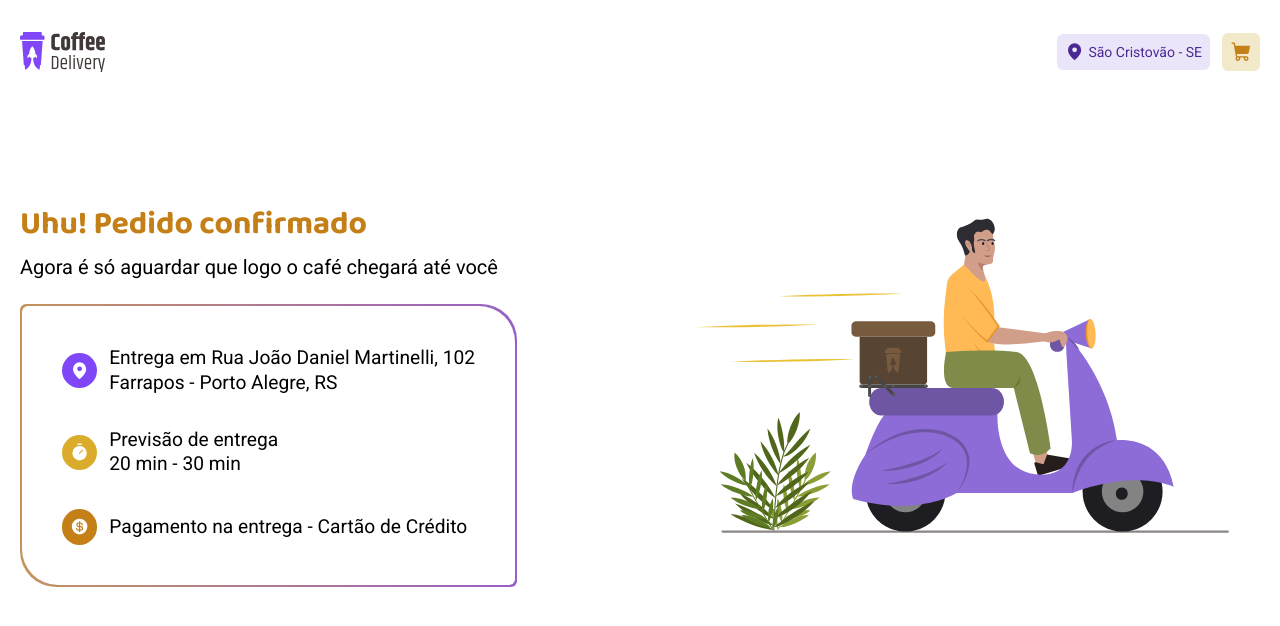
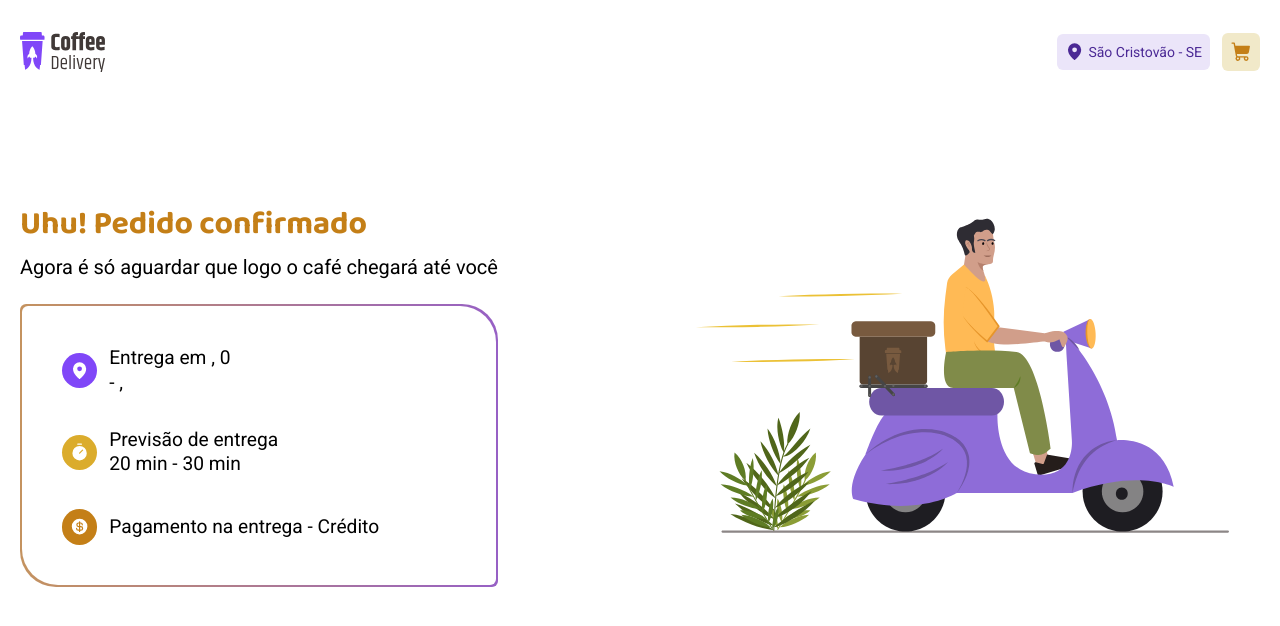
Before and after one commit to Kaique790/react-projects, a React (Vite) app: page /order-placed in a window 1280 px wide. Shown: the top 626 px of the page. Built offline with nearby package versions, Linux system fonts and the light colour scheme.

Commit message:
Project - finalized

```diff
--- /dev/null
+++ b/src/contexts/UserInformationContext.tsx
@@ -0,0 +1,54 @@
+import { createContext, ReactNode, useState } from "react";
+
+interface UserInformationInterface {
+  address: {
+    road: string;
+    addressNumber: number;
+    city: string;
+    addressUF: string;
+    neighborhood: string;
+  };
+
+  paymentType: "credit" | "debit" | "ticket";
+}
+
+interface UserInformationContextInterface extends UserInformationInterface {
+  handleNewUserInformations: (
+    newInformations: UserInformationInterface
+  ) => void;
+}
+
+export const UserInformationContext = createContext(
+  {} as UserInformationContextInterface
+);
+
+export function UserInformationContextProvider({
+  children,
+}: {
+  children: ReactNode;
+}) {
+  const [userAddress, setUserAddress] = useState<UserInformationInterface>({
+    address: {
+      road: "",
+      addressNumber: 0,
+      city: "",
+      addressUF: "",
+      neighborhood: "",
+    },
+    paymentType: "credit",
+  });
+
+  function handleNewUserInformations(
+    newInformations: UserInformationInterface
+  ) {
+    setUserAddress({ ...newInformations });
+  }
+
+  return (
+    <UserInformationContext.Provider
+      value={{ ...userAddress, handleNewUserInformations }}
+    >
+      {children}
+    </UserInformationContext.Provider>
+  );
+}
--- a/src/pages/Checkout/components/Form/index.tsx
+++ b/src/pages/Checkout/components/Form/index.tsx
@@ -18,6 +18,8 @@ import { useForm } from "react-hook-form";
 import { z } from "zod";
 import { zodResolver } from "@hookform/resolvers/zod";
 import { useNavigate } from "react-router-dom";
+import { useContext } from "react";
+import { UserInformationContext } from "../../../../contexts/UserInformationContext";
 
 const regexCep = /^\d{8}$|^\d{5}-\d{3}$/;
 
@@ -44,11 +46,31 @@ export function Form() {
   });
 
   const navigate = useNavigate();
+  const { handleNewUserInformations } = useContext(UserInformationContext);
+
+  function setNewInformations(d: CheckouFormType) {
+    const newInformations = {
+      address: {
+        road: d.road,
+        addressNumber: d.addressNumber,
+        city: d.city,
+        addressUF: d.adressUF,
+        neighborhood: d.neighborhood,
+      },
+
+      paymentType: d.payType,
+    };
+
+    handleNewUserInformations({ ...newInformations });
+  }
 
   return (
     <FormContainer
       id="checkout-form"
-      onSubmit={handleSubmit(() => navigate("/order-placed"))}
+      onSubmit={handleSubmit((d) => {
+        setNewInformations(d);
+        navigate("/order-placed");
+      })}
     >
       <AddressSection>
         <FormHeaderBase>
--- a/src/pages/OrderPlaced/index.tsx
+++ b/src/pages/OrderPlaced/index.tsx
@@ -9,8 +9,22 @@ import {
 } from "./styles";
 
 import illustration from "./Illustration.svg";
+import { UserInformationContext } from "../../contexts/UserInformationContext";
+import { useContext } from "react";
 
 export function OrderPlaced() {
+  const { address, paymentType } = useContext(UserInformationContext);
+  const paymentInPtBr = () => {
+    switch (paymentType) {
+      case "credit":
+        return "Crédito";
+      case "debit":
+        return "Débito";
+      case "ticket":
+        return "Dinheiro";
+    }
+  };
+
   return (
     <MainContainer>
       <OrderPlacedContainer>
@@ -24,8 +38,8 @@ export function OrderPlaced() {
                 <MapItemOrder>
                   <MapPin weight="fill" />
                 </MapItemOrder>
-                Entrega em Rua João Daniel Martinelli, 102 <br /> Farrapos -
-                Porto Alegre, RS
+                Entrega em {address.road}, {address.addressNumber} <br />
+                {address.neighborhood} - {address.city}, {address.addressUF}
               </li>
               <li>
                 <TimerItemOrder>
@@ -37,7 +51,7 @@ export function OrderPlaced() {
                 <DollarItemOrder>
                   <CurrencyDollar weight="fill" />
                 </DollarItemOrder>
-                Pagamento na entrega - Cartão de Crédito
+                Pagamento na entrega - {paymentInPtBr()}
               </li>
             </ul>
           </aside>
```
Also changed, not shown: src/App.tsx (+6 -3 lines).
